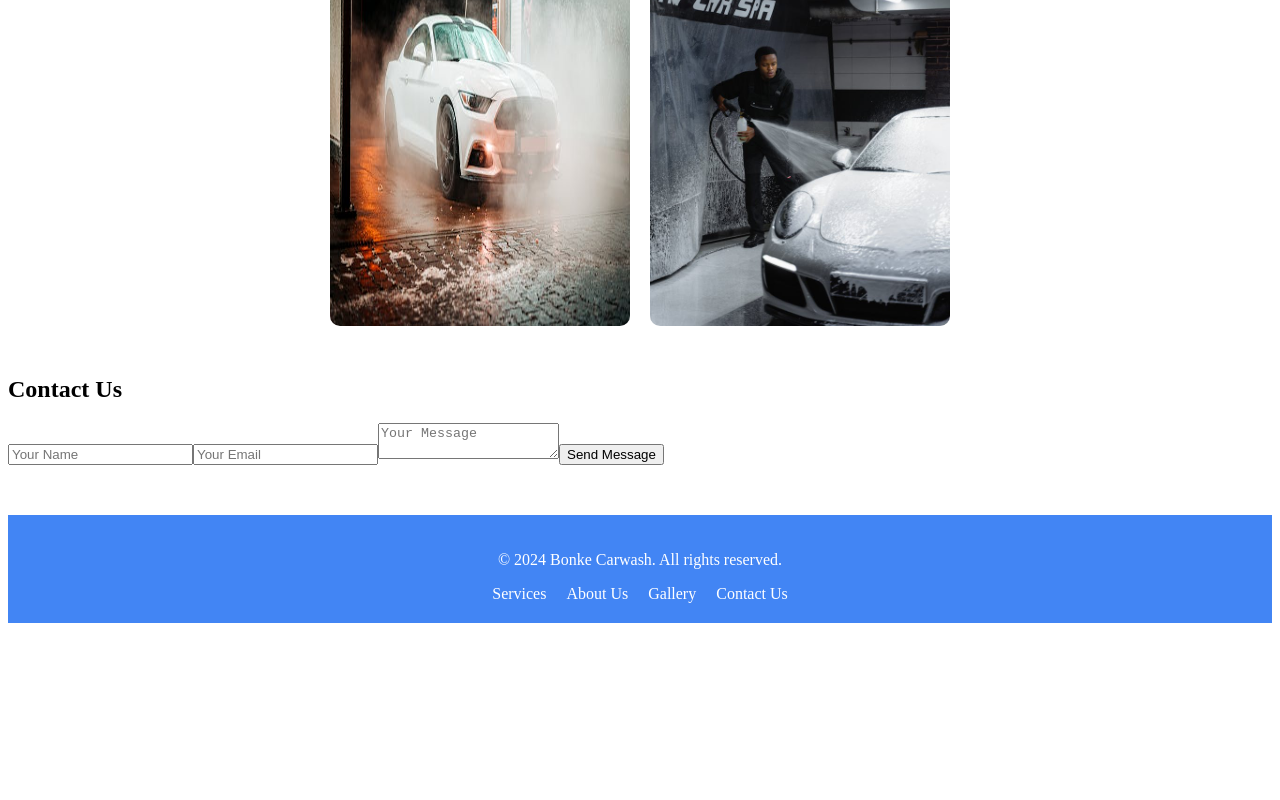
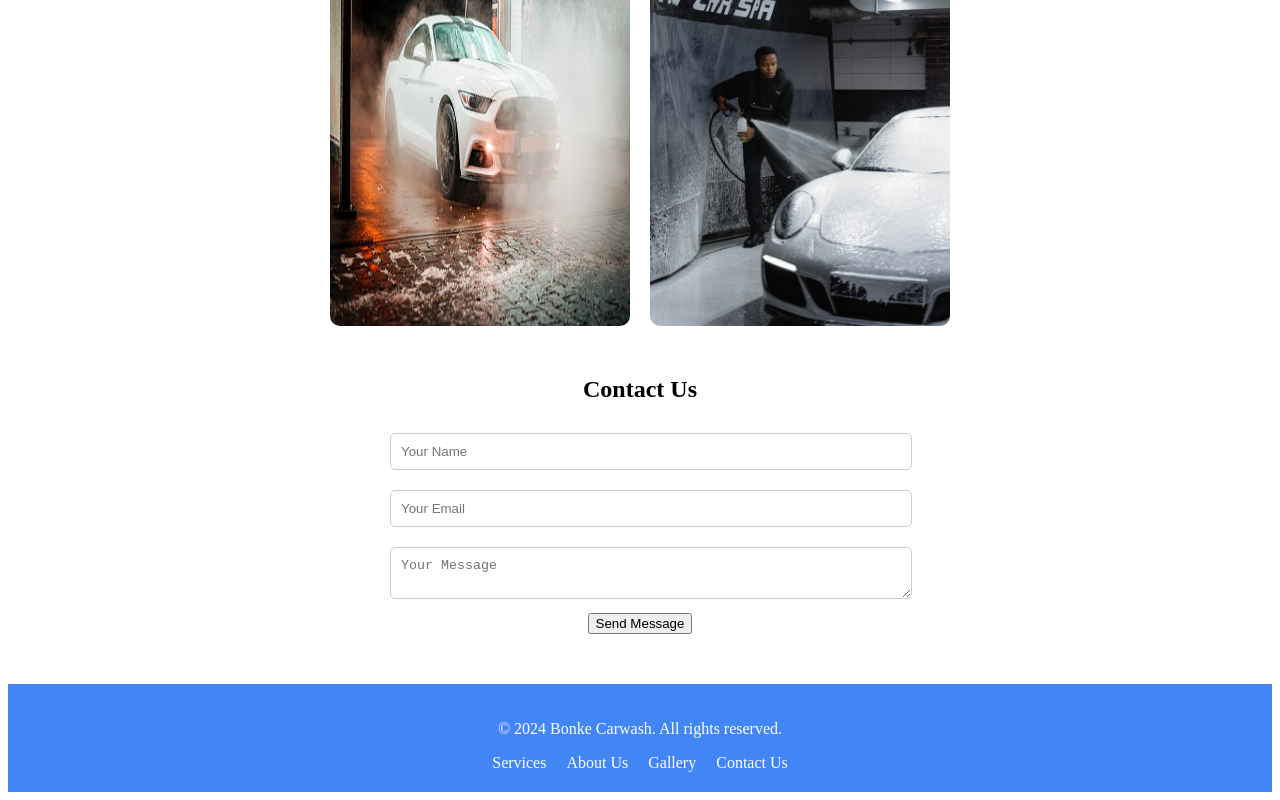
Before and after one commit to skywalker2004/carwashApp-Vue-master, a Vue app: page / in a window 1280 px wide. Shown: the part 1704-2504 px from the top of the page. Before the commit the page ends 2335 px from the top, so only its background shows below. Built offline with nearby package versions, Linux system fonts and the light colour scheme.

Commit message:
Add scoped styles for centering the contact form and styling input fields and textarea.

```diff
--- a/src/components/ContactUs.vue
+++ b/src/components/ContactUs.vue
@@ -25,3 +25,18 @@ export default {
   }
 };
 </script>
+<style scoped>
+.contact-form {
+  max-width: 500px;
+  margin: auto;
+  text-align: center;
+}
+
+input, textarea {
+  width: 100%;
+  padding: 10px;
+  margin: 10px 0;
+  border-radius: 5px;
+  border: 1px solid #ccc;
+}
+</style>
```
